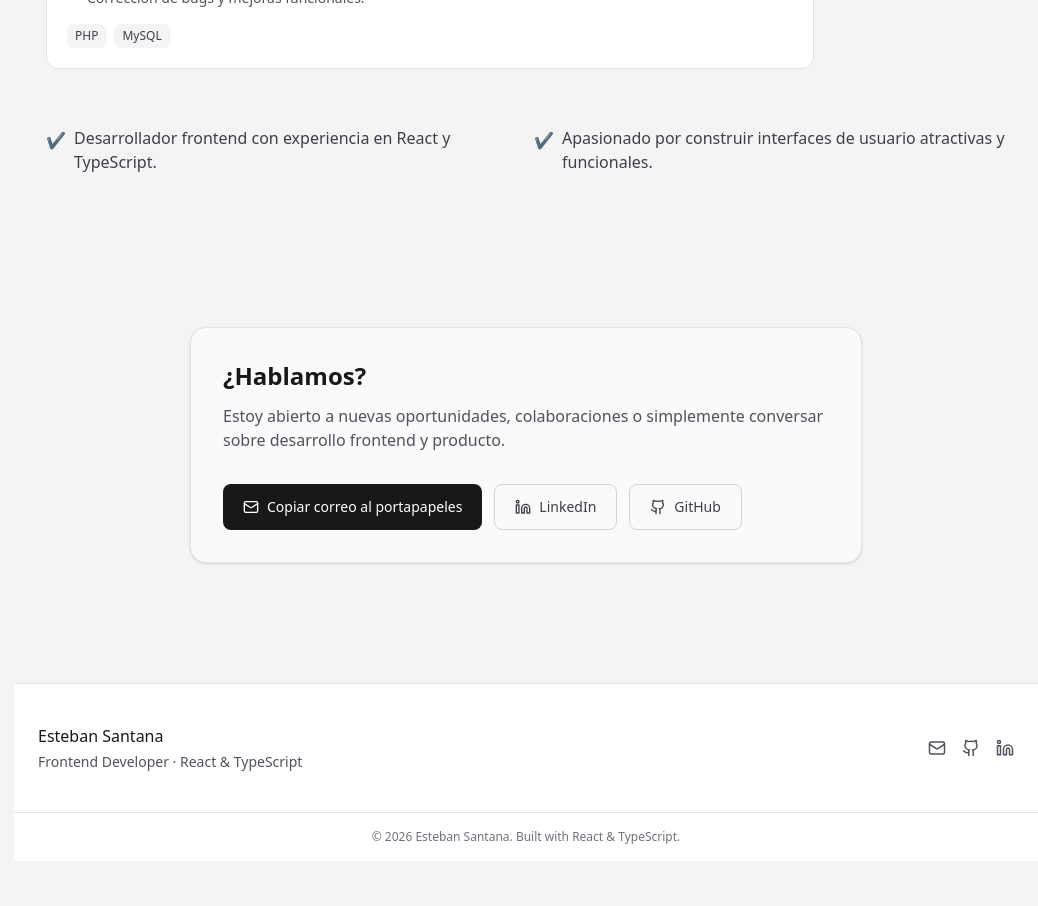
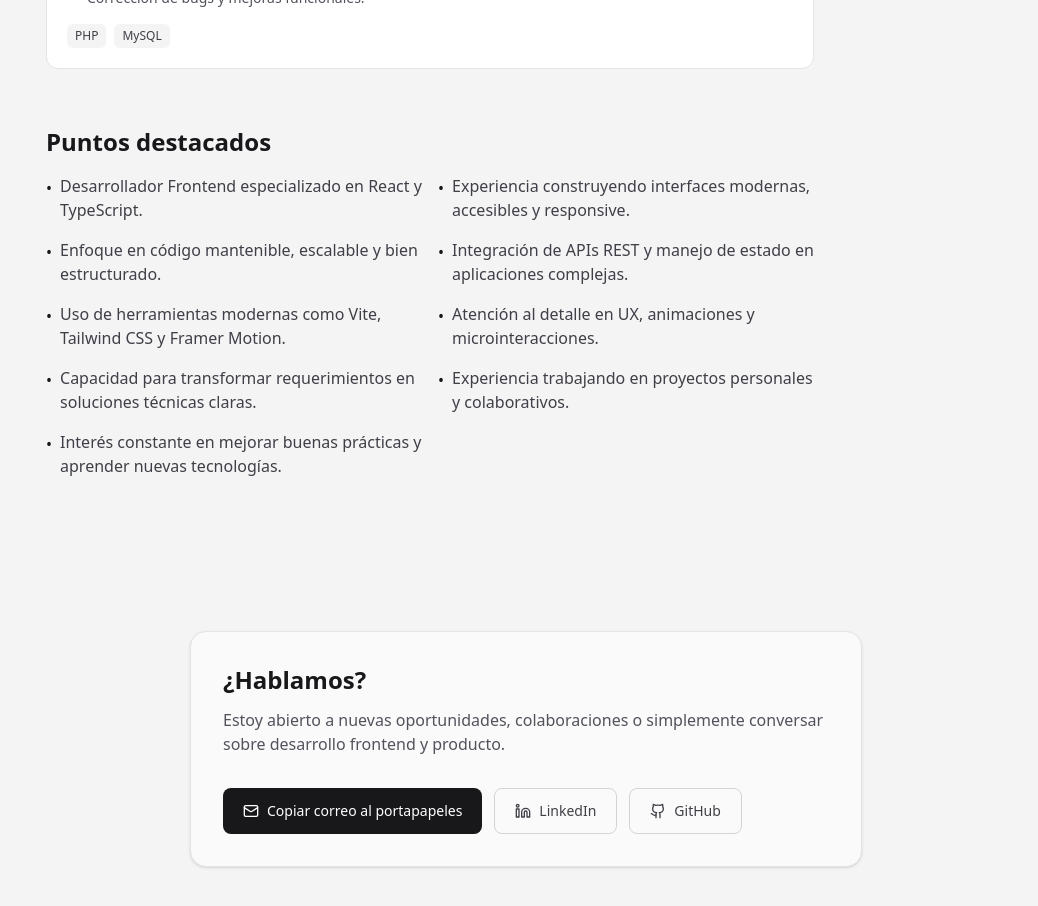
Before and after one commit to bsantanag95/proyecto_portafolio, a React (Vite) app: page / in a window 1280 px wide. Shown: the part 1900-2806 px from the top of the page, without its empty margins (242-1280 px from the left). Before the commit the page ends 2761 px from the top, so only its background shows below. Built offline with nearby package versions, Linux system fonts and the light colour scheme.

Commit message:
feat(home): refine highlights

```diff
--- a/src/i18n/en.ts
+++ b/src/i18n/en.ts
@@ -44,8 +44,15 @@ export const en = {
 
     //HIGHLIGHTS
     highlights: [
-      "Frontend developer with experience in React and TypeScript.",
-      "Passionate about building attractive and functional user interfaces.",
+      "Frontend Developer specialized in React and TypeScript.",
+      "Experience building modern, accessible, and responsive interfaces.",
+      "Focus on maintainable, scalable, and well-structured code.",
+      "Integration of REST APIs and state management in complex applications.",
+      "Use of modern tools such as Vite, Tailwind CSS, and Framer Motion.",
+      "Attention to detail in UX, animations, and microinteractions.",
+      "Ability to transform requirements into clear technical solutions.",
+      "Experience working on personal and collaborative projects.",
+      "Continuous interest in improving best practices and learning new technologies.",
     ],
     highlightsTitle: "Highlights",
 
--- a/src/i18n/es.ts
+++ b/src/i18n/es.ts
@@ -45,8 +45,15 @@ export const es = {
 
     //HIGHLIGHTS
     highlights: [
-      "Desarrollador frontend con experiencia en React y TypeScript.",
-      "Apasionado por construir interfaces de usuario atractivas y funcionales.",
+      "Desarrollador Frontend especializado en React y TypeScript.",
+      "Experiencia construyendo interfaces modernas, accesibles y responsive.",
+      "Enfoque en código mantenible, escalable y bien estructurado.",
+      "Integración de APIs REST y manejo de estado en aplicaciones complejas.",
+      "Uso de herramientas modernas como Vite, Tailwind CSS y Framer Motion.",
+      "Atención al detalle en UX, animaciones y microinteracciones.",
+      "Capacidad para transformar requerimientos en soluciones técnicas claras.",
+      "Experiencia trabajando en proyectos personales y colaborativos.",
+      "Interés constante en mejorar buenas prácticas y aprender nuevas tecnologías.",
     ],
     highlightsTitle: "Puntos destacados",
 
--- a/src/pages/Home/Highlights.tsx
+++ b/src/pages/Home/Highlights.tsx
@@ -2,8 +2,13 @@ import { useLanguage } from "../../hooks/useLanguage";
 
 function Highlights() {
   const { t } = useLanguage();
+
   return (
-    <section>
+    <section className="max-w-3xl space-y-4">
+      <h2 className="text-xl sm:text-2xl font-semibold">
+        {t.home.highlightsTitle}
+      </h2>
+
       <ul
         className="
           grid grid-cols-1 sm:grid-cols-2
@@ -19,7 +24,12 @@ function Highlights() {
               text-zinc-700 dark:text-zinc-300
             "
           >
-            <span className="mt-0.5 text-green-500">✔</span>
+            <span
+              aria-hidden
+              className="mt-0.5 text-zinc-900 dark:text-zinc-100"
+            >
+              •
+            </span>
             <span>{item}</span>
           </li>
         ))}
```
Lines whose indentation alone changed are shown as unchanged.
